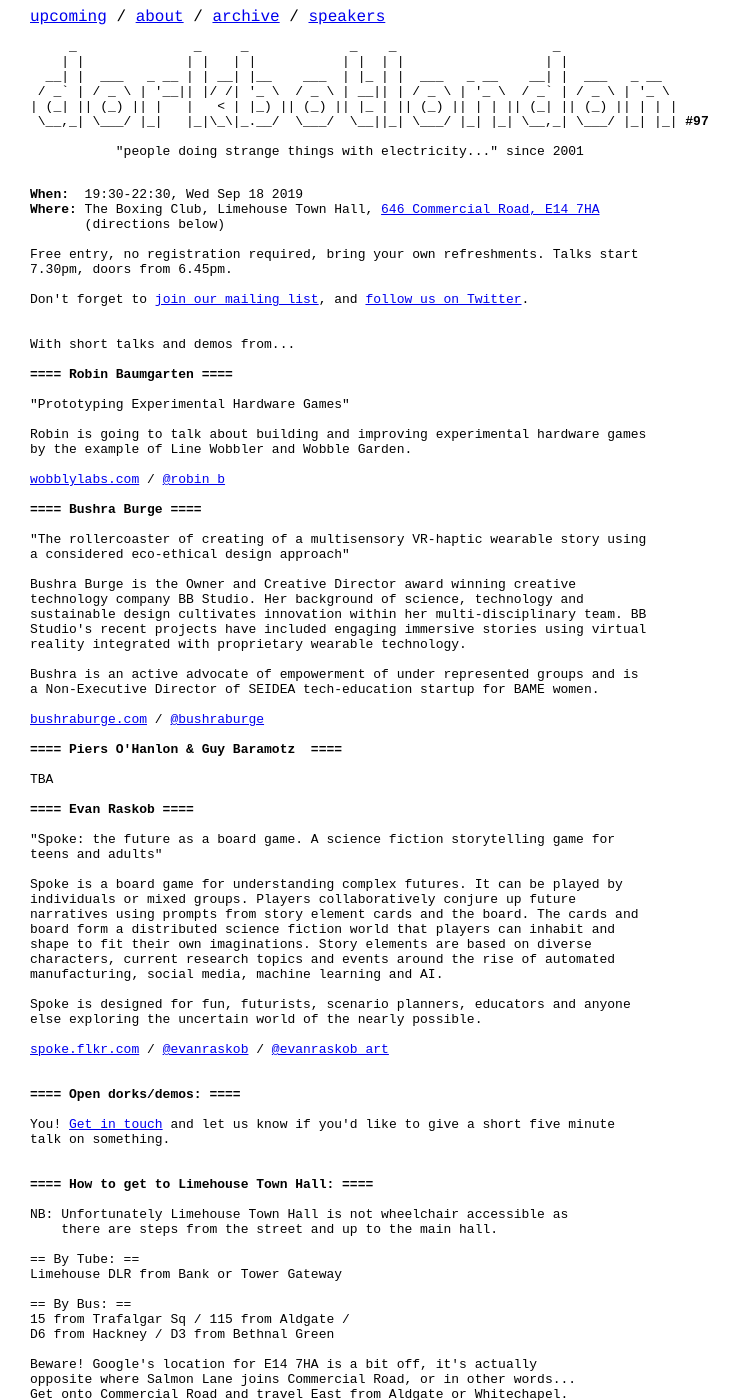
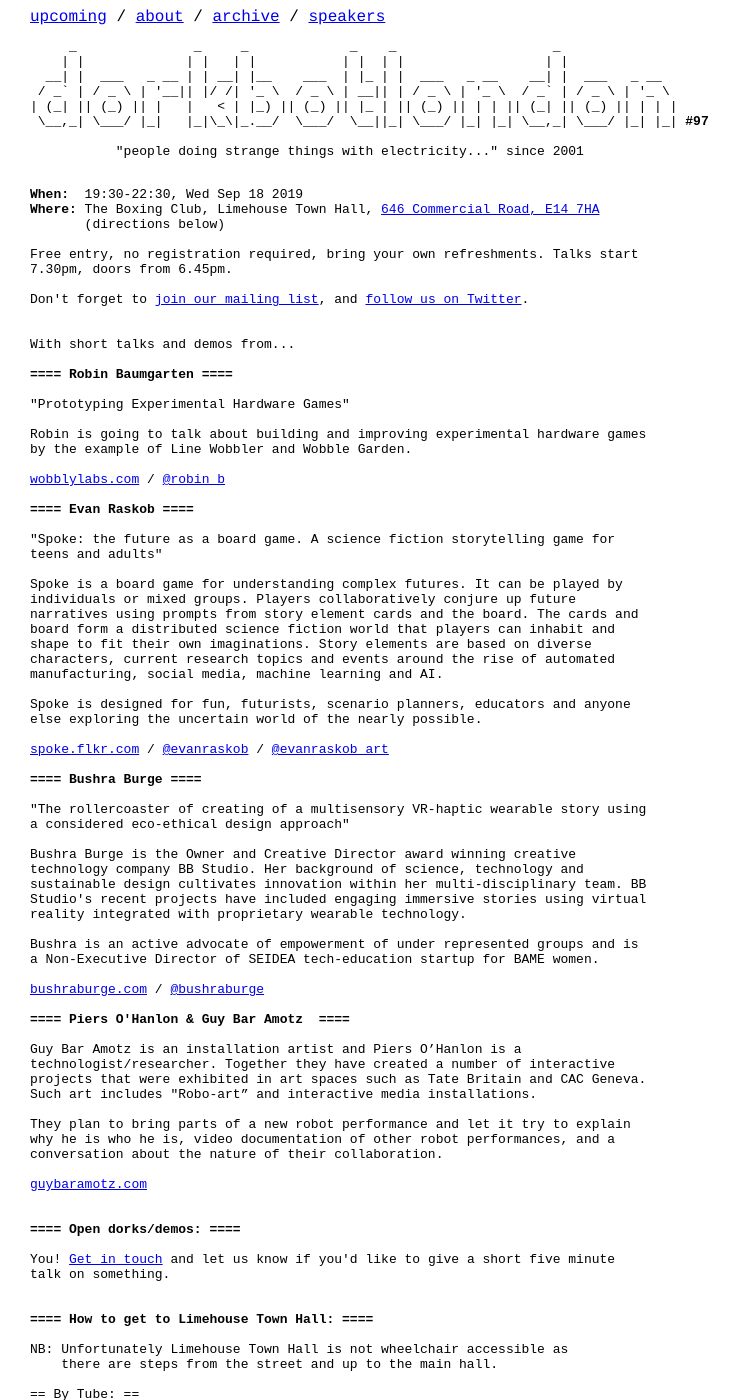
Before and after one commit to dorkbotlondon/dorkbotlondon.github.io, a Jekyll site: the page built from _posts/2019-09-18-97.html, in a window 1280 px wide and 1400 px high. Shown: the whole window, without its empty margins (0-741 px from the left). Built offline with Jekyll 4.4.1, drawn with Linux system fonts in a browser that asks for light colours; Markdown is read by kramdown in place of the engine named in the settings; a script that is not in the unit is left out.

Commit message:
Blurb, reorder talks.

```diff
--- a/_posts/2019-09-18-97.html
+++ b/_posts/2019-09-18-97.html
@@ -9,7 +9,7 @@ tags:
     - Bushra Burge
     - Evan Raskob
     - Piers O'Hanlon
-    - Guy Baramotz
+    - Guy Bar Amotz
 ---
 
 Free entry, no registration required, bring your own refreshments. Talks start
@@ -29,26 +29,6 @@ by the example of Line Wobbler and Wobble Garden.
 
 <a href="https://wobblylabs.com">wobblylabs.com</a> / <a href="https://twitter.com/robin_b">@robin_b</a>
 
-<b>==== Bushra Burge ====</b>
-
-"The rollercoaster of creating of a multisensory VR-haptic wearable story using
-a considered eco-ethical design approach"
-
-Bushra Burge is the Owner and Creative Director award winning creative
-technology company BB Studio. Her background of science, technology and
-sustainable design cultivates innovation within her multi-disciplinary team. BB
-Studio's recent projects have included engaging immersive stories using virtual
-reality integrated with proprietary wearable technology.
-
-Bushra is an active advocate of empowerment of under represented groups and is
-a Non-Executive Director of SEIDEA tech-education startup for BAME women.
-
-<a href="http://www.bushraburge.com">bushraburge.com</a> / <a href="https://twitter.com/bushraburge">@bushraburge</a>
-
-<b>==== Piers O'Hanlon &amp; Guy Baramotz  ====</b>
-
-TBA
-
 <b>==== Evan Raskob ====</b>
 
 "Spoke: the future as a board game. A science fiction storytelling game for
@@ -67,6 +47,35 @@ else exploring the uncertain world of the nearly possible.
 
 <a href="http://spoke.flkr.com">spoke.flkr.com</a> / <a href="https://twitter.com/evanraskob">@evanraskob</a> / <a href=https://instagram.com/evanraskob_art">@evanraskob_art</a>
 
+<b>==== Bushra Burge ====</b>
+
+"The rollercoaster of creating of a multisensory VR-haptic wearable story using
+a considered eco-ethical design approach"
+
+Bushra Burge is the Owner and Creative Director award winning creative
+technology company BB Studio. Her background of science, technology and
+sustainable design cultivates innovation within her multi-disciplinary team. BB
+Studio's recent projects have included engaging immersive stories using virtual
+reality integrated with proprietary wearable technology.
+
+Bushra is an active advocate of empowerment of under represented groups and is
+a Non-Executive Director of SEIDEA tech-education startup for BAME women.
+
+<a href="http://www.bushraburge.com">bushraburge.com</a> / <a href="https://twitter.com/bushraburge">@bushraburge</a>
+
+<b>==== Piers O'Hanlon &amp; Guy Bar Amotz  ====</b>
+
+Guy Bar Amotz is an installation artist and Piers O’Hanlon is a
+technologist/researcher. Together they have created a number of interactive
+projects that were exhibited in art spaces such as Tate Britain and CAC Geneva.
+Such art includes "Robo-art” and interactive media installations.
+
+They plan to bring parts of a new robot performance and let it try to explain
+why he is who he is, video documentation of other robot performances, and a
+conversation about the nature of their collaboration.
+
+<a href="http://guybaramotz.com/">guybaramotz.com</a>
+
 
 <b>==== Open dorks/demos: ====</b>
 
```
